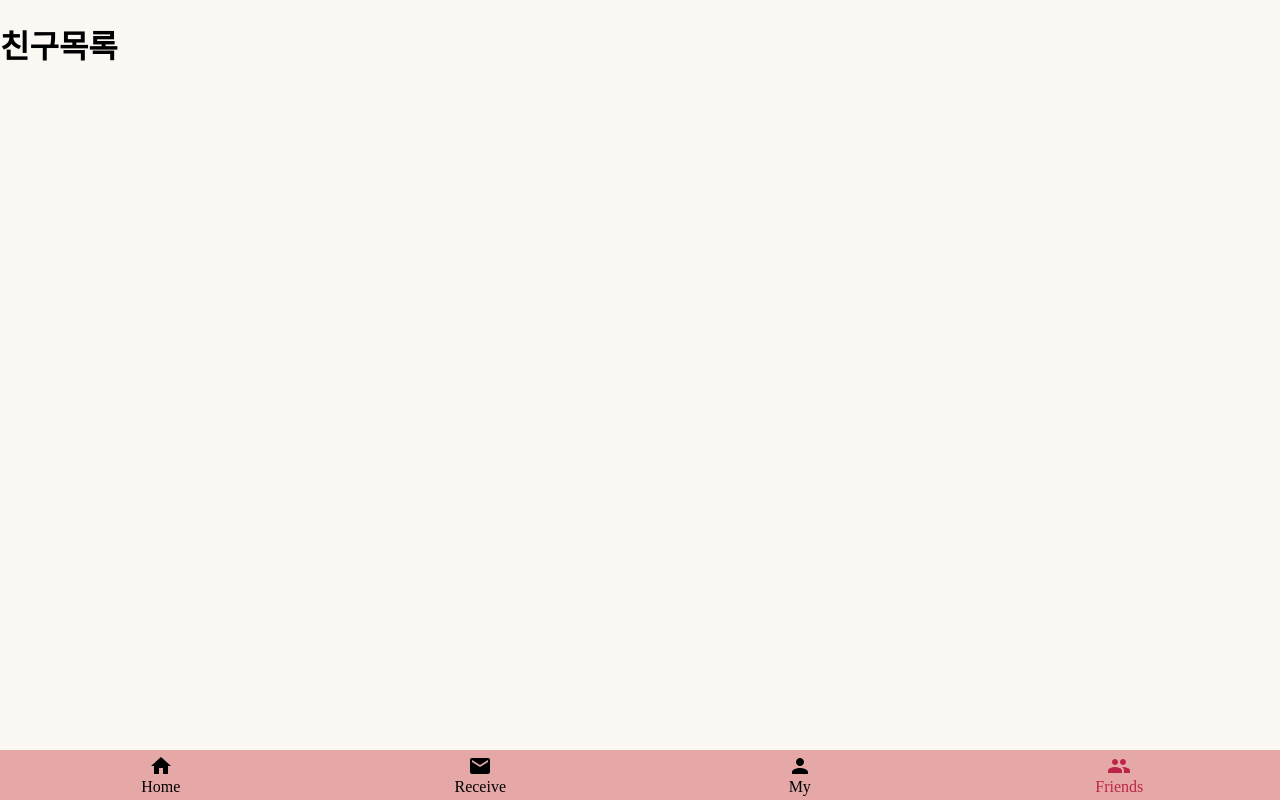
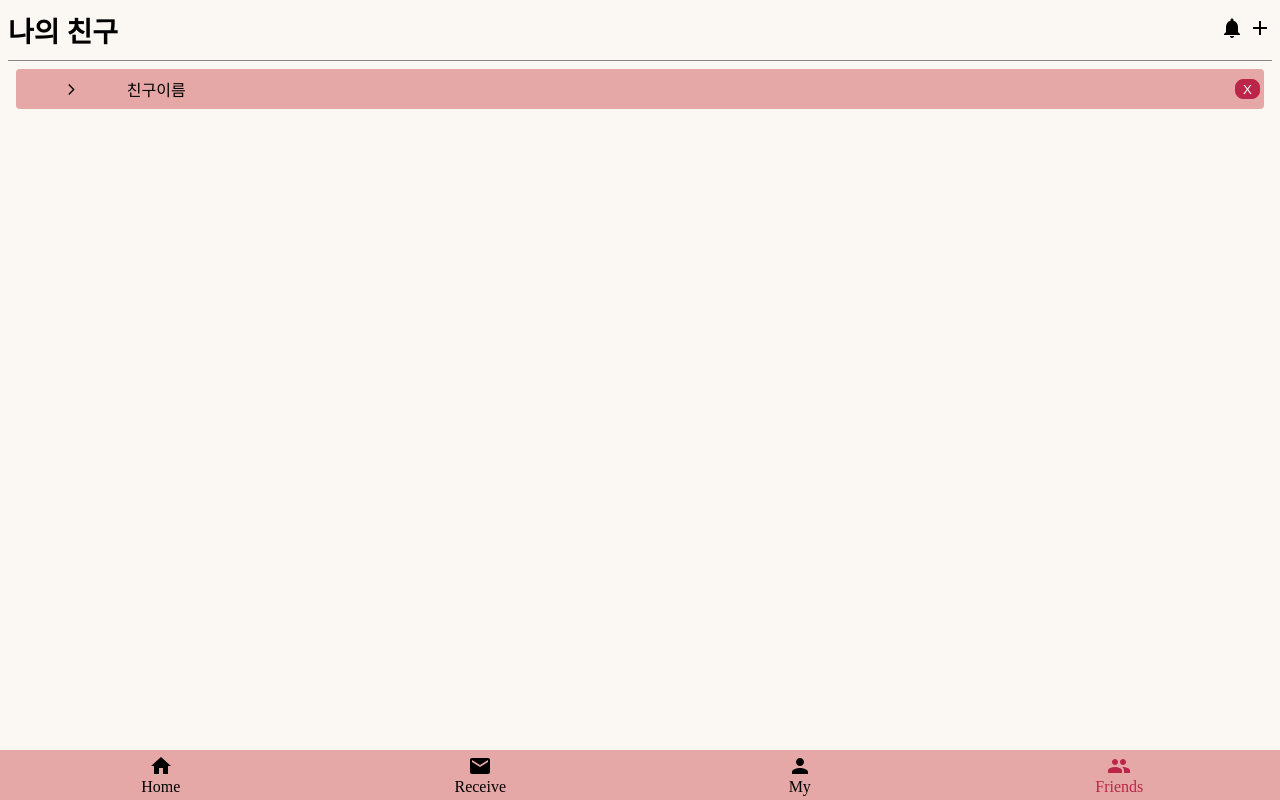
Before and after one commit to SWAcademy-Team-3/todoclient, a React (Create React App) app: page /friends in a window 1280 px wide. Built offline with nearby package versions, Linux system fonts and the light colour scheme; a web font is replaced by a local one.

Commit message:
[Add] Friends 화면 기본 UI 작성

```diff
--- /dev/null
+++ b/src/components/Header.js
@@ -0,0 +1,14 @@
+import "../style/index.scss";
+
+export default function Header({ left, middle, right, isHr = false }) {
+  return (
+    <div
+      className="header"
+      style={{ borderBottom: isHr ? "1px solid #888" : "undefined" }}
+    >
+      <div className="header-child-left">{left}</div>
+      <div className="header-child-middle">{middle}</div>
+      <div className="header-child-right">{right}</div>
+    </div>
+  );
+}
--- a/src/page/Friends.js
+++ b/src/page/Friends.js
@@ -1,7 +1,29 @@
+import Header from "../components/Header";
+import AddIcon from "@mui/icons-material/Add";
+import NotificationsIcon from "@mui/icons-material/Notifications";
+
+import { useState, useEffect } from "react";
+import FriendsToggle from "./FriendsComponents/FriendsToggle";
+
 export default function Friends() {
+  const [friendsList, setFriendsList] = useState([]);
+
+  useEffect(() => {
+    //TODO 친구목록 불러오기
+  }, []);
+
+  const HeaderLeft = <span>나의 친구</span>;
+  const HeaderRight = (
+    <>
+      <NotificationsIcon /> <AddIcon />
+    </>
+  );
   return (
     <>
-      <h1>친구목록</h1>
+      <Header left={HeaderLeft} right={HeaderRight} isHr={true} />
+      <div id="friendsContents">
+        <FriendsToggle />
+      </div>
     </>
   );
 }
--- /dev/null
+++ b/src/page/FriendsComponents/FriendsToggle.js
@@ -0,0 +1,20 @@
+import "../../style/index.scss";
+import ArrowForwardIosIcon from "@mui/icons-material/ArrowForwardIos";
+import { useState } from "react";
+
+export default function FriendsToggle({ user }) {
+  const [isOpen, setIsOpen] = useState(false);
+  return (
+    <>
+      <div className="FriendsToggleHead" onClick={() => setIsOpen(!isOpen)}>
+        <ArrowForwardIosIcon sx={{ fontSize: "small" }} />
+        <span>친구이름</span>
+        <button className="DeleteButton">X</button>
+      </div>
+
+      <div className={`FriendsToggleBody-${isOpen}`}>
+        <span>데이터가 들어갈꺼야 응애</span>
+      </div>
+    </>
+  );
+}
--- a/src/page/Home.js
+++ b/src/page/Home.js
@@ -72,7 +72,7 @@ export default function Home() {
 
   return (
     <>
-      <div className="header">
+      <div className="Mainheader">
         <SimpleCalendar date={date} changeDate={changeDate} />
         <hr />
       </div>
--- a/src/style/index.scss
+++ b/src/style/index.scss
@@ -21,7 +21,7 @@ $background-color: #fbf8f3;
   position: relative;
   display: flex;
   flex-direction: column;
-  .header {
+  .Mainheader {
     height: 80px;
     padding-top: 12px;
     margin: 0px 8px;
@@ -155,3 +155,104 @@ $background-color: #fbf8f3;
   flex: 1;
   text-align: center;
 }
+
+.header {
+  display: flex;
+  flex-direction: row;
+  height: 60px;
+  margin: 0 8px;
+  align-items: center;
+  & > * {
+    flex: 1;
+  }
+
+  & > :nth-child(1) {
+    font-size: 28px;
+    font-weight: 600;
+  }
+
+  & > :nth-child(3) {
+    text-align: right;
+  }
+}
+
+#friendsContents {
+  margin: 0 16px;
+  max-height: calc(100vh - 120px);
+  overflow: scroll;
+}
+
+.FriendsToggleHead {
+  width: 100%;
+  height: 40px;
+  background-color: $main-color;
+  border-radius: 4px;
+  margin-top: 8px;
+  display: flex;
+  flex-direction: row;
+  align-items: center;
+
+  & > :nth-child(1) {
+    flex: 1;
+  }
+
+  & > :nth-child(2) {
+    flex: 10;
+  }
+
+  .DeleteButton {
+    width: 25px;
+    height: 20px;
+    background-color: $sub-color;
+    color: white;
+    border: 1px solid $sub-color;
+    border-radius: 8px;
+    margin-right: 4px;
+  }
+}
+
+@keyframes slide {
+  from {
+    height: 0px;
+  }
+  to {
+    height: 180px;
+  }
+}
+
+// .FriendsToggleBody {
+//   background-color: white;
+//   border: 1px solid white;
+//   border-radius: 0 0 8px 8px;
+//   height: 180px;
+//   overflow: hidden;
+//   &.true {
+//     animation: slide 0.5s ease-in-out 0s 1 normal backwards;
+//   }
+
+//   &.false {
+//     animation: slide 0.5s ease-in-out 0s 1 reverse backwards;
+//   }
+// }
+
+.FriendsToggleBody-true {
+  position: relative;
+  padding-top: 1rem;
+  padding-bottom: 1.5rem;
+  background-color: white;
+  border: 1px solid white;
+  border-radius: 0 0 8px 8px;
+  height: 180px;
+  overflow: hidden;
+
+  transition: height 0.5s, transform 0.5s;
+}
+
+.FriendsToggleBody-false {
+  padding-top: 0rem;
+  padding-bottom: 0rem;
+  height: 0px;
+  overflow: hidden;
+
+  transition: padding-top 0.5s, padding-bottom 0.5s, height 0.5s, transform 0.5s;
+}
```
